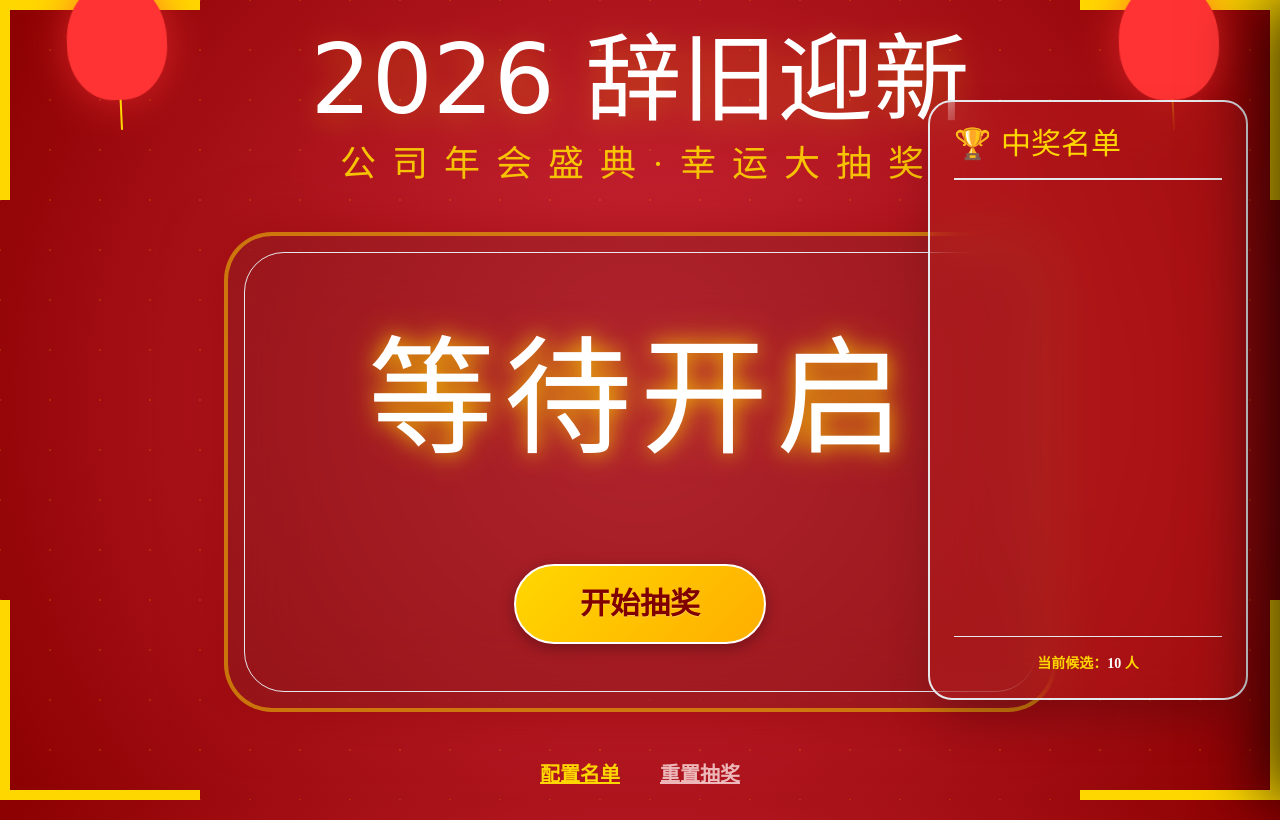
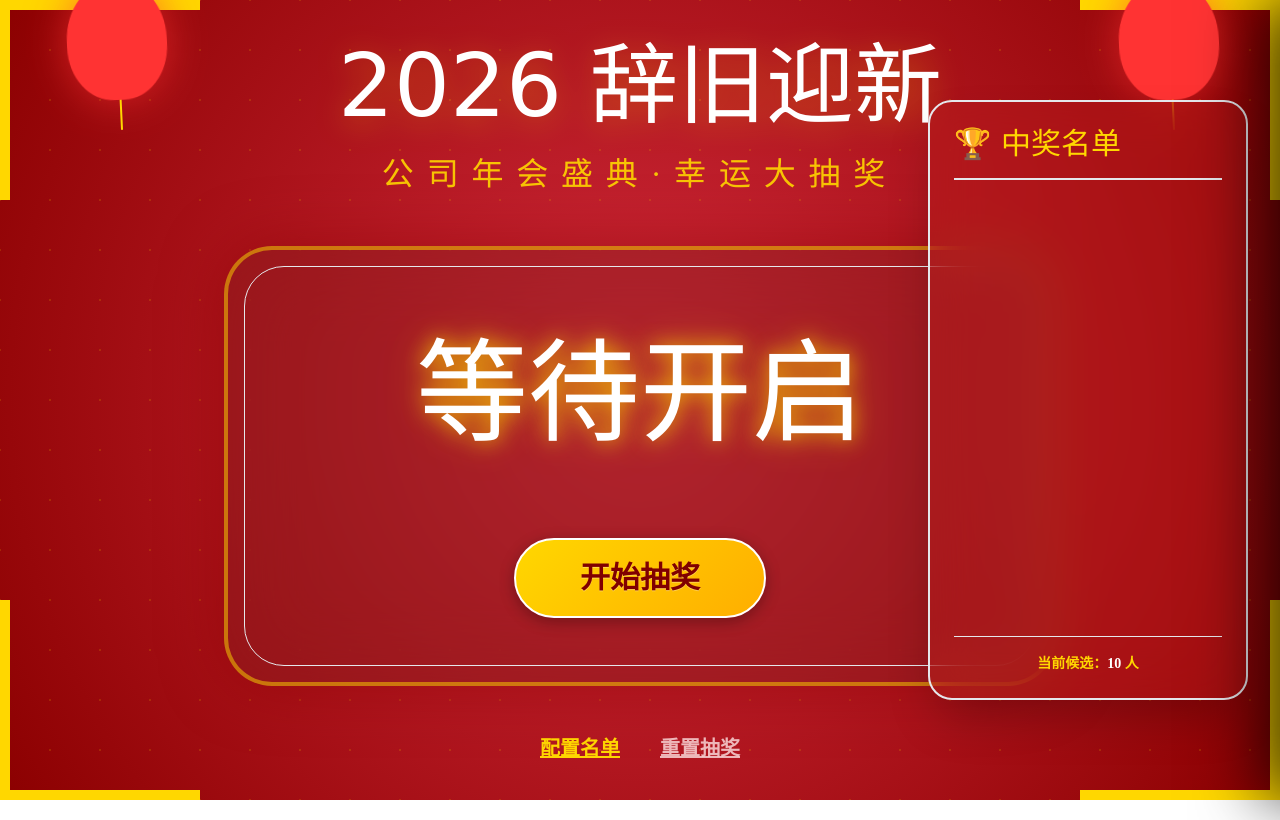
Before and after one commit to pan-shuaifeng/lottery.io, a plain HTML site: page lottery.html in a window 1280 px wide. Drawn offline with Linux system fonts and the light colour scheme; a web font is replaced by a local one.

Commit message:
fix: 引入流式字号 (fluid typography) 解决字体偏大及自适应问题

```diff
--- a/lottery.html
+++ b/lottery.html
@@ -38,15 +38,44 @@
             margin: 0;
             position: relative;
             min-height: 100vh;
-            /* 桌面端隐藏滚动条，保持精致感；移动端允许滚动 */
             overflow-x: hidden;
             overflow-y: auto;
+            /* 解决移动端点击高亮 */
+            -webkit-tap-highlight-color: transparent;
+        }
+
+        /* 响应式字体大小优化 */
+        .fluid-title {
+            font-size: clamp(2.5rem, 8vw, 5.5rem);
+            line-height: 1.1;
+        }
+
+        .fluid-subtitle {
+            font-size: clamp(1rem, 3vw, 2rem);
+            letter-spacing: clamp(0.2rem, 1vw, 1rem);
+        }
+
+        .fluid-name {
+            font-size: clamp(3rem, 12vw, 7rem);
+            line-height: 1;
         }
 
         @media (min-width: 1024px) {
             body {
+                /* 只有当高度足够时才锁定高度 */
                 height: 100vh;
                 overflow: hidden;
+            }
+        }
+
+        /* 针对小屏幕高度的适配 */
+        @media (max-height: 700px) and (min-width: 1024px) {
+            body {
+                height: auto;
+                overflow-y: auto;
+            }
+            .main-container {
+                padding: 2rem 0;
             }
         }
 
@@ -153,24 +182,14 @@
 
         /* 名字滚动区域 */
         .name-display {
-            height: 160px;
+            height: clamp(120px, 20vh, 200px);
             display: flex;
             align-items: center;
             justify-content: center;
-            font-size: 4rem;
             text-shadow: 0 0 20px rgba(255, 215, 0, 0.8), 0 0 40px rgba(255, 215, 0, 0.4);
             transition: all 0.1s;
-            letter-spacing: 0.2rem;
             word-break: break-all;
             text-align: center;
-        }
-
-        @media (min-width: 640px) {
-            .name-display {
-                height: 200px;
-                font-size: 8rem;
-                letter-spacing: 0.5rem;
-            }
         }
 
         .rolling {
@@ -284,19 +303,19 @@
     <div class="corner-decoration bottom-left"></div>
     <div class="corner-decoration bottom-right"></div>
 
-    <div class="main-container flex flex-col items-center justify-center min-h-screen py-8 px-4 relative">
-        <header class="text-center mb-8 md:mb-12">
-            <h1 class="title-font text-5xl sm:text-7xl md:text-8xl mb-4 text-white drop-shadow-[0_5px_15px_rgba(255,215,0,0.3)]">2026 辞旧迎新</h1>
-            <h2 class="text-xl sm:text-3xl md:text-4xl tracking-[0.5rem] md:tracking-[1rem] text-gold opacity-90">公司年会盛典·幸运大抽奖</h2>
+    <div class="main-container flex flex-col items-center justify-center min-h-screen py-4 md:py-8 px-4 relative">
+        <header class="text-center mb-6 md:mb-12">
+            <h1 class="title-font fluid-title mb-4 text-white drop-shadow-[0_5px_15px_rgba(255,215,0,0.3)]">2026 辞旧迎新</h1>
+            <h2 class="fluid-subtitle text-gold opacity-90">公司年会盛典·幸运大抽奖</h2>
         </header>
 
         <main class="lottery-main w-full max-w-4xl px-4 md:px-8 relative">
             <!-- 居中抽奖区 -->
-            <div class="lottery-box bg-red-900/40 backdrop-blur-2xl rounded-[2rem] md:rounded-[3rem] p-8 md:p-16 border-4 border-gold/50 shadow-[0_0_60px_rgba(139,0,0,0.5)] relative overflow-hidden">
+            <div class="lottery-box bg-red-900/40 backdrop-blur-2xl rounded-[2rem] md:rounded-[3rem] p-6 md:p-16 border-4 border-gold/50 shadow-[0_0_60px_rgba(139,0,0,0.5)] relative overflow-hidden">
                 <!-- 内部装饰线 -->
                 <div class="absolute inset-4 border border-gold/20 rounded-[1.5rem] md:rounded-[2.5rem] pointer-events-none"></div>
 
-                <div id="name-box" class="name-display text-white">
+                <div id="name-box" class="name-display fluid-name text-white">
                     等待开启
                 </div>
 
```
